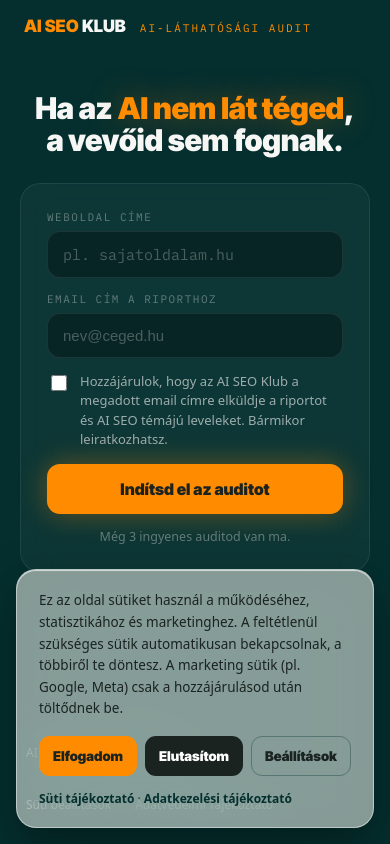
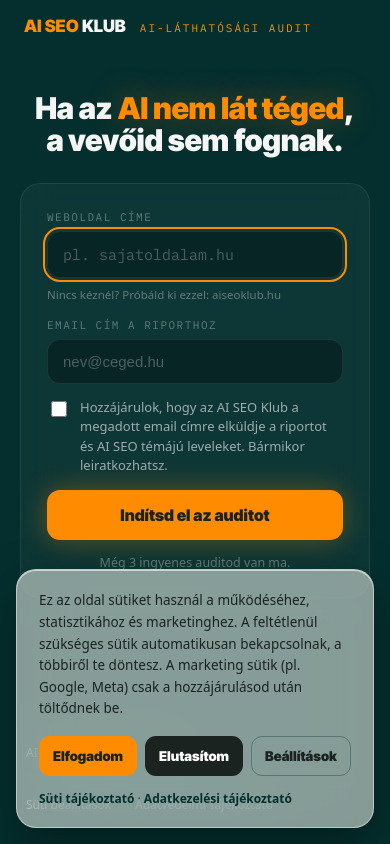
Before and after one commit to danielberndt-ai/aiseoklub, a Next.js app: page / in a window 390 px wide. Both pictures are taken after a click on the button "Ingyenes AI audit". Built offline with nearby package versions, Linux system fonts and the light colour scheme.

Commit message:
Hasznalhatosag: Enter-re indul az audit, autofocus, mobil input, valos email-visszajelzes, pelda-URL, megoszthato eredmeny, aria-label

```diff
--- a/components/AuditClient.jsx
+++ b/components/AuditClient.jsx
@@ -546,7 +546,11 @@ function ScoreBlock({ value, size = 148, run = true }) {
   const num = useCountUp(value, run);
   const col = scoreColor(value);
   return (
-    <div style={{ position: "relative", width: size, height: size, flexShrink: 0 }}>
+    <div
+      role="img"
+      aria-label={value === null ? "Nincs pontszám" : `AI-láthatósági pontszám: ${value} a 100-ból`}
+      style={{ position: "relative", width: size, height: size, flexShrink: 0 }}
+    >
       <ScoreRing value={value} size={size} stroke={11} />
       <div
         style={{
@@ -1127,6 +1131,7 @@ export default function AiVisibilityAudit() {
   const [stepIdx, setStepIdx] = useState(0);
   const [leadInfo, setLeadInfo] = useState(null);
   const [auditsUsed, setAuditsUsed] = useState(0);
+  const [shareCopied, setShareCopied] = useState(false);
   const [showCookieBanner, setShowCookieBanner] = useState(false);
   // A kulcsot csak a kliensen olvassuk ki (a szerveren nincs window/localStorage).
   const [bypassKey, setBypassKey] = useState("");
@@ -1384,7 +1389,14 @@ export default function AiVisibilityAudit() {
 
             {formMode && (
               <div className="fade-up" style={{ ...glassCard, padding: "26px 26px", marginTop: 26, width: "100%", maxWidth: 520, textAlign: "left" }}>
-                <div style={{ display: "flex", flexDirection: "column", gap: 14 }}>
+                {/* <form>: így az Enter is elindítja az auditot (nem csak a gomb). */}
+                <form
+                  onSubmit={(e) => {
+                    e.preventDefault();
+                    handleStart();
+                  }}
+                  style={{ display: "flex", flexDirection: "column", gap: 14 }}
+                >
                   <label style={{ display: "flex", flexDirection: "column", gap: 7 }}>
                     <span style={{ fontFamily: FONT_MONO, fontSize: 11, letterSpacing: 1.5, color: T.faint }}>WEBOLDAL CÍME</span>
                     <input
@@ -1392,8 +1404,22 @@ export default function AiVisibilityAudit() {
                       value={url}
                       onChange={(e) => setUrl(e.target.value)}
                       placeholder="pl. sajatoldalam.hu"
+                      autoFocus
+                      inputMode="url"
+                      autoCapitalize="none"
+                      autoCorrect="off"
+                      spellCheck={false}
                       style={{ ...inputStyle, fontFamily: FONT_MONO }}
                     />
+                    {!url && (
+                      <button
+                        type="button"
+                        onClick={() => setUrl("aiseoklub.hu")}
+                        style={{ alignSelf: "flex-start", background: "none", border: "none", padding: "2px 0", color: T.faint, fontSize: 11.5, fontFamily: FONT_BODY, cursor: "pointer" }}
+                      >
+                        Nincs kéznél? Próbáld ki ezzel: aiseoklub.hu
+                      </button>
+                    )}
                   </label>
                   <label style={{ display: "flex", flexDirection: "column", gap: 7 }}>
                     <span style={{ fontFamily: FONT_MONO, fontSize: 11, letterSpacing: 1.5, color: T.faint }}>EMAIL CÍM A RIPORTHOZ</span>
@@ -1426,7 +1452,7 @@ export default function AiVisibilityAudit() {
 
                   <button
                     className="cta"
-                    onClick={handleStart}
+                    type="submit"
                     // Szándékosan NINCS disabled: a korlátlan hozzáférésű címek
                     // a limit elérése után is indíthatnak auditot. A tényleges
                     // korlátot a szerver érvényesíti, és 429-cel jelez vissza.
@@ -1450,7 +1476,7 @@ export default function AiVisibilityAudit() {
                       ? `Még ${remaining} ingyenes auditod van ma.`
                       : `Ma elérted a napi ${CONFIG.DAILY_LIMIT} auditot. Holnap újra próbálhatod.`}
                   </p>
-                </div>
+                </form>
               </div>
             )}
           </section>
@@ -1570,10 +1596,21 @@ export default function AiVisibilityAudit() {
               className="fade-up"
               style={{ background: T.orangeSoft, border: `1px solid ${T.orangeLine}`, borderRadius: 14, padding: "15px 19px", margin: "16px 0 18px", fontSize: 13.5, color: T.text, lineHeight: 1.55, animationDelay: "40ms" }}
             >
+              {leadInfo?.emailSent ? (
+                <>
                   A teljes riportot a(z) <strong style={{ fontFamily: FONT_MONO, color: T.orange }}>{email.trim()}</strong> címre küldtem.
-              {leadInfo?.simulated && (
+                  {" "}Ha pár percen belül nem érkezik meg, nézd meg a spam mappát is.
+                </>
+              ) : (
+                <>
+                  A riportot hamarosan küldjük a(z) <strong style={{ fontFamily: FONT_MONO, color: T.orange }}>{email.trim()}</strong> címre.
+                  {" "}Ha nem érkezne meg, írj a{" "}
+                  <a href="mailto:danielberndt@aiseoklub.hu" style={{ color: T.orange, textDecoration: "none" }}>danielberndt@aiseoklub.hu</a> címre.
+                </>
+              )}
+              {leadInfo?.simulated && !leadInfo?.emailSent && (
                 <span style={{ display: "block", fontSize: 12, color: T.sub, marginTop: 4 }}>
-                  A MailerLite-küldés jelenleg nincs konfigurálva a szerveren, ezért ez a lépés csak szimulálva történt meg.
+                  (Az email-küldés jelenleg nincs konfigurálva a szerveren, ezért ez a lépés csak szimulálva történt meg.)
                 </span>
               )}
             </div>
@@ -1592,6 +1629,23 @@ export default function AiVisibilityAudit() {
                 Az eredmények tájékoztató jellegűek, az AI keresők működése és a szabványok folyamatosan változnak. Az elemzés a
                 nyilvánosan elérhető jelekből dolgozik.
               </p>
+              <div style={{ display: "flex", gap: 10, flexWrap: "wrap" }}>
+                <button
+                  className="ghost"
+                  onClick={async () => {
+                    const text = `Az oldalam ${total}/100 pontot ért el az AI-láthatósági auditon. Teszteld a tiéd: https://audit.aiseoklub.hu`;
+                    try {
+                      await navigator.clipboard.writeText(text);
+                      setShareCopied(true);
+                      setTimeout(() => setShareCopied(false), 2200);
+                    } catch {
+                      // Ha a vágólap nem elérhető (pl. régi böngésző), csendben kihagyjuk.
+                    }
+                  }}
+                  style={{ background: "transparent", color: T.text, border: `1px solid ${T.line}`, borderRadius: 13, padding: "11px 18px", fontFamily: FONT_DISPLAY, fontWeight: FONT_DISPLAY_WEIGHT, fontSize: 14, cursor: "pointer" }}
+                >
+                  {shareCopied ? "Kimásolva ✓" : "Eredmény megosztása"}
+                </button>
                 <button
                   className="ghost"
                   onClick={resetToForm}
@@ -1599,6 +1653,7 @@ export default function AiVisibilityAudit() {
                 >
                   Új audit indítása
                 </button>
+              </div>
             </div>
           </>
         )}
```
Lines whose indentation alone changed are shown as unchanged.
